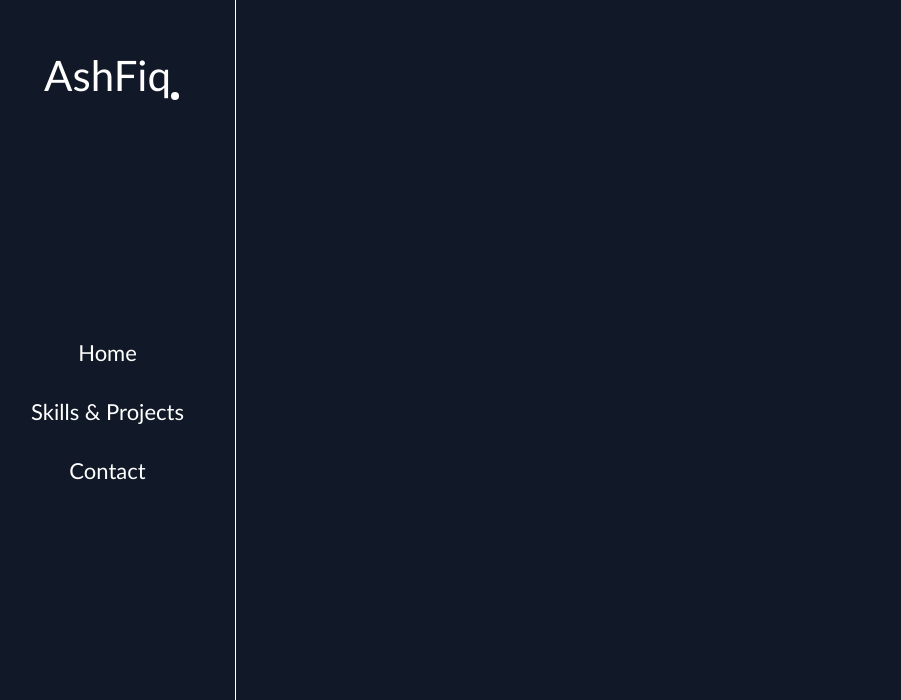
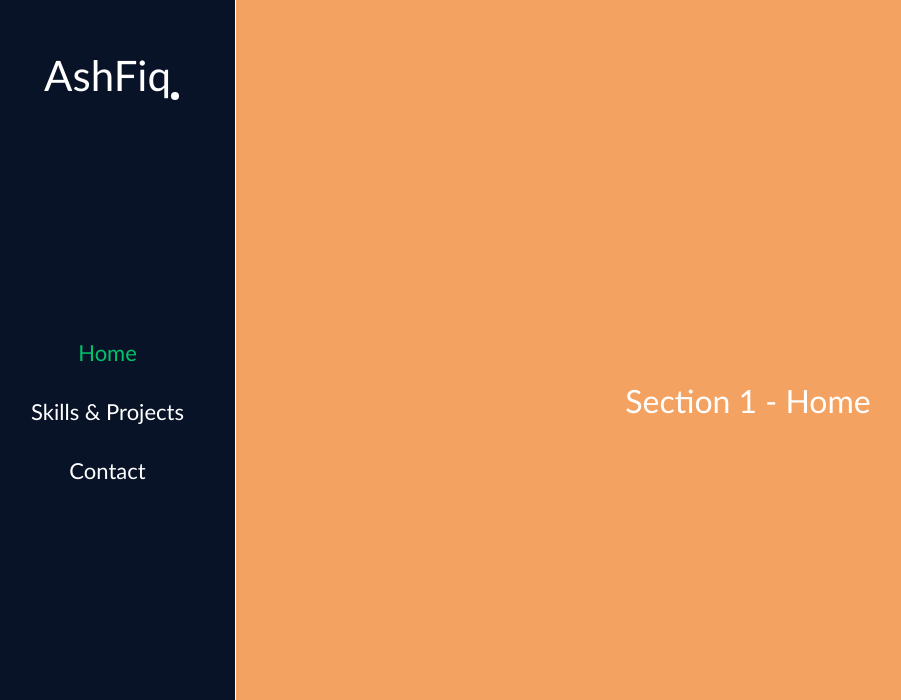
Before and after one commit to AshF000/Ashfiq, a plain HTML site: page index.html in a window 1280 px wide. Shown: the top 700 px of the page, without its empty margins (20-921 px from the left). Drawn offline with Linux system fonts and the light colour scheme.

Commit message:
scrolling and menu

```diff
--- a/index.html
+++ b/index.html
@@ -17,7 +17,7 @@
   </head>
   <body>
     <!-- side nav -->
-    <nav id="Home">
+    <nav id="nav">
       <div class="logo">
         <a href="https://ashf000.github.io/Ashfiq">AshFiq<span></span></a>
       </div>
@@ -25,7 +25,7 @@
       <div class="menu">
         <ul>
           <li><a href="#home">Home</a></li>
-          <li><a href="#project">Skills & Projects</a></li>
+          <li><a href="#skill">Skills & Projects</a></li>
           <li><a href="#contact">Contact</a></li>
         </ul>
       </div>
@@ -50,5 +50,12 @@
         </ul>
       </div>
     </nav>
+
+    <main class="content">
+      <section id="home">Section 1 - Home</section>
+      <section id="skill">Section 2 - Skill</section>
+      <section id="contact">Section 3 - Contact</section>
+    </main>
   </body>
+  <script src="script.js"></script>
 </html>
--- /dev/null
+++ b/script.js
@@ -0,0 +1,24 @@
+// Get all section elements and nav links
+const sections = document.querySelectorAll("main section");
+const navLinks = document.querySelectorAll("nav .menu a");
+
+const observer = new IntersectionObserver(
+  (entries) => {
+    entries.forEach((entry) => {
+      const id = entry.target.getAttribute("id");
+      const link = document.querySelector(`nav a[href="#${id}"]`);
+
+      if (entry.isIntersecting) {
+        navLinks.forEach((a) => a.classList.remove("active"));
+        if (link) link.classList.add("active");
+      }
+    });
+  },
+  {
+    threshold: 0.6,
+  }
+);
+
+sections.forEach((section) => {
+  observer.observe(section);
+});
--- a/style.css
+++ b/style.css
@@ -1,50 +1,58 @@
-:root{
+:root {
   --bg: #111827;
   --txt: #fff;
   --accent: #01c16a;
 }
 
-*{
+* {
   margin: 0;
   padding: 0;
   box-sizing: border-box;
 }
 
-body{
+html {
+  scroll-behavior: smooth;
+}
+
+
+body {
   background: var(--bg);
   color: var(--txt);
-    font-family: 'Trebuchet MS', 'Lucida Sans Unicode', 'Lucida Grande', 'Lucida Sans', Arial, sans-serif;
+  font-family: "Trebuchet MS", "Lucida Sans Unicode", "Lucida Grande",
+    "Lucida Sans", Arial, sans-serif;
 }
 
-a{
+a {
   text-decoration: none;
   color: var(--txt);
 }
 
-ul, ol{
+ul,
+ol {
   list-style-type: none;
 }
 
-
 /* nav */
-nav{
+nav {
+  position: fixed;
   padding: 50px 30px;
   border-right: 1px solid var(--txt);
-    max-width: 16rem;
+  width: 16rem;
   text-align: center;
   height: 100vh;
   display: flex;
   justify-content: space-between;
   align-items: center;
   flex-direction: column;
+  background: #091328;
 }
 
-.logo a{
+.logo a {
   font-size: 42px;
   position: relative;
 }
 
-.logo a span{
+.logo a span {
   height: 8px;
   width: 8px;
   background: var(--txt);
@@ -54,20 +62,26 @@ nav{
   right: -8px;
 }
 
-.menu a{
+.menu a {
   font-size: 22px;
   transition: all 0.15s ease-in-out;
 }
 
-.menu a::after, .menu a:hover{
+.menu a:active,
+.menu a:hover {
   color: var(--accent);
 }
 
-.menu ul li{
+.menu a.active, .menu a:hover {
+  color: var(--accent);
+}
+
+
+.menu ul li {
   margin: 32px 0;
 }
 
-.socials{
+.socials {
   width: 100%;
 }
 
@@ -76,11 +90,69 @@ nav{
   justify-content: space-evenly;
 }
 
-.socials ul li a i{
+.socials ul li a i {
   font-size: 28px;
   transition: transform 0.2s ease-in-out;
 }
 
-.socials ul li a:hover i{
+.socials ul li a:hover i {
   transform: translateY(-30%);
 }
+
+#skill {
+  height: 100vh;
+}
+
+#contact {
+  height: 100vh;
+}
+
+main {
+  margin-left: 16rem;
+  background: red;
+  height: 100vh;
+  width: calc(100% - 16rem);
+  overflow-y: auto;
+  scroll-snap-type: y mandatory;
+}
+
+/*  */
+section {
+  height: 100vh;
+  scroll-snap-align: start;
+  padding: 2rem;
+  display: flex;
+  align-items: center;
+  justify-content: center;
+  font-size: 2rem;
+}
+
+/* Section colors */
+#home {
+  background: #f4a261;
+}
+#skill {
+  background: #2a9d8f;
+}
+#contact {
+  background: #e76f51;
+}
+
+/* Highlight current section via :target */
+/* section:target ~ .menu a[href="#home"],
+section:target ~ .menu a[href="#skill"],
+section:target ~ .menu a[href="#contact"]{
+  color: var(--accent) !important;
+} */
+
+/* section:target ~ nav a[href="#"]:not([href="#"]) {
+  font-weight: bold;
+} */
+
+/* nav:has(#home:target) a[href="#home"],
+nav:has(#skill:target) a[href="#skill"],
+nav:has(#contact:target) a[href="#contact"] {
+  color: var(--accent);
+} */
+
+/*  */
```
Lines whose indentation alone changed are shown as unchanged.
